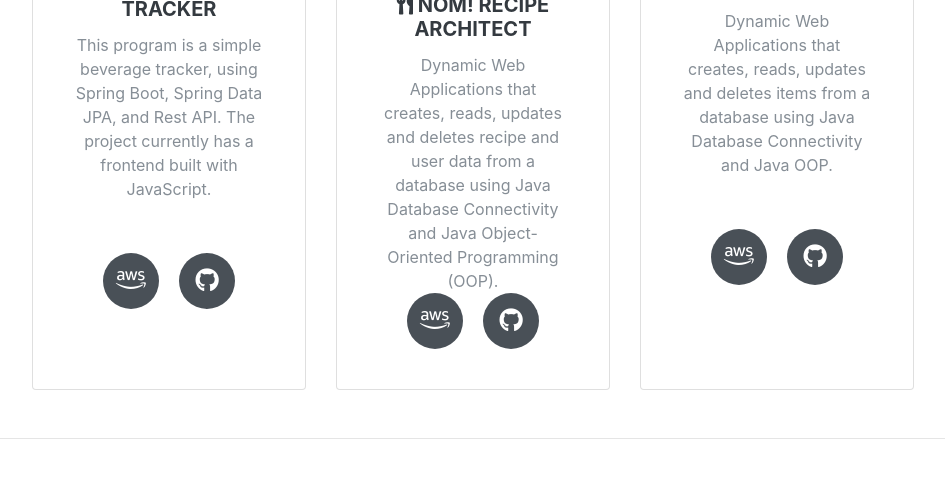
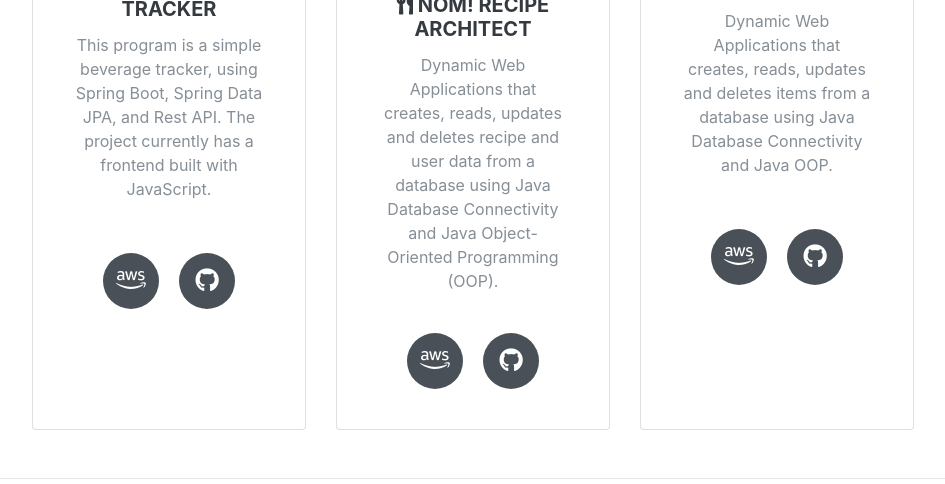
Before and after one commit to vintonl/vintonl.github.io, a plain HTML site: page index.html in a window 1280 px wide. Shown: the part 2035-2519 px from the top of the page, without its empty margins (303-1248 px from the left). Drawn offline with Linux system fonts and the light colour scheme; a web font is replaced by a local one.

Commit message:
change portfolio cards

```diff
--- a/index.html
+++ b/index.html
@@ -181,7 +181,7 @@
                 <div class="card-body">
                   <h5 class="card-title"><i class="fas fa-coffee"></i> Beverage Tracker</h5>
                   <div class="text-div">
-                    <p class="card-text">This program is a simple beverage tracker, using Spring Boot, Spring Data JPA, and Rest API. The project currently has a frontend built with JavaScript.</p>
+                    <p class="card-text">This program is a simple beverage tracker, using Spring Boot, Spring Data JPA, and Rest API. The project currently has a frontend built with JavaScript.</p><br>
                   </div>
                   <div class="social-icons">
                     <a href="http://3.132.229.160:8080/EventTracker/" target="_blank">
@@ -204,7 +204,7 @@
                 <div class="card-body">
                   <h5 class="card-title"><i class="fas fa-utensils"></i> NOM! Recipe Architect</h5>
                   <div class="text-div">
-                    <p class="card-text">Dynamic Web Applications that creates, reads, updates and deletes recipe and user data from a database using Java Database Connectivity and Java Object-Oriented Programming (OOP).</p>
+                    <p class="card-text">Dynamic Web Applications that creates, reads, updates and deletes recipe and user data from a database using Java Database Connectivity and Java Object-Oriented Programming (OOP).</p> <br>
                   </div>
                   <div class="social-icons">
                     <a href="http://3.132.229.160:8080/NomMealPlanArchitect/" target="_blank">
@@ -227,7 +227,7 @@
                 <div class="card-body">
                   <h5 class="card-title"><i class="fas fa-shopping-cart"></i> Grocery List</h5>
                   <div class="text-div">
-                    <p class="card-text">Dynamic Web Applications that creates, reads, updates and deletes items from a database using Java Database Connectivity and Java OOP.</p>
+                    <p class="card-text">Dynamic Web Applications that creates, reads, updates and deletes items from a database using Java Database Connectivity and Java OOP.</p> <br>
                   </div>
                   <div class="social-icons">
                     <a href="http://3.132.229.160:8080/GroceryList/" target="_blank">
```
